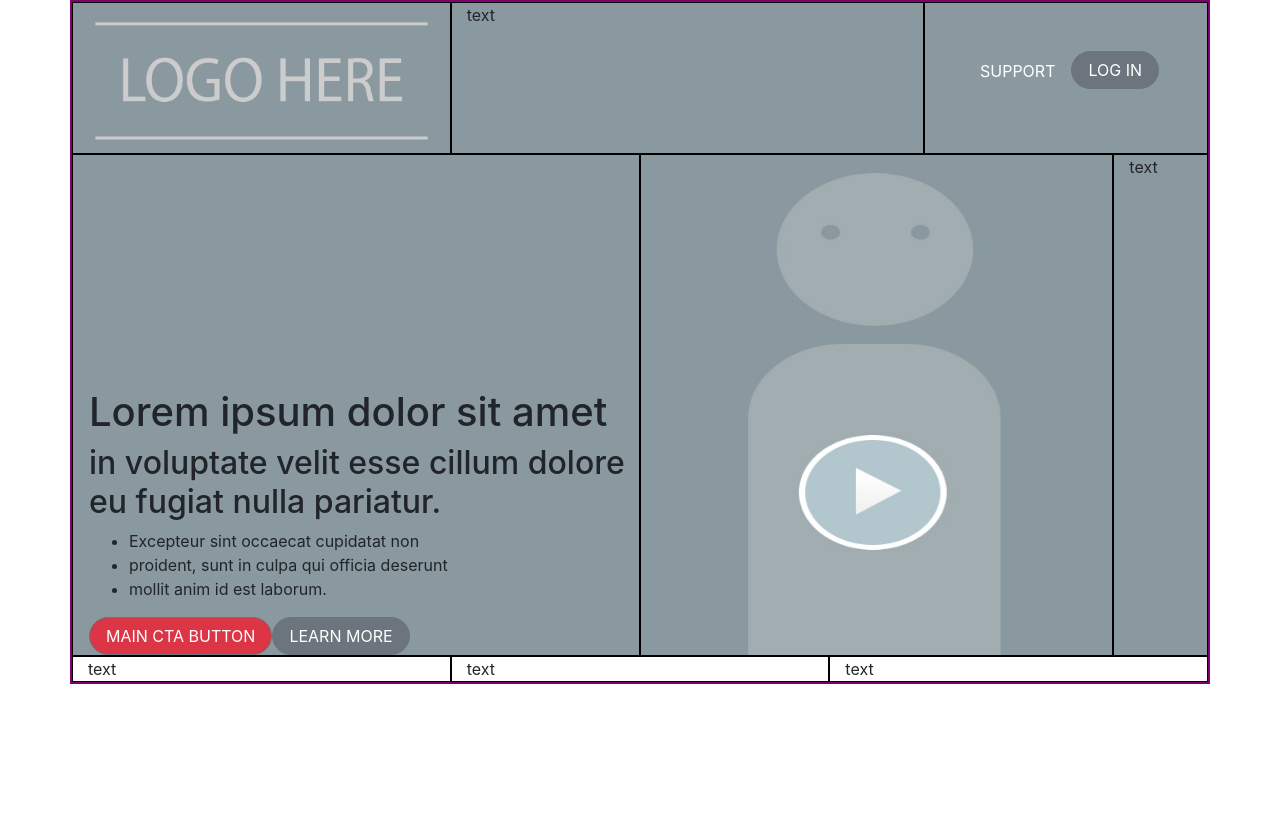
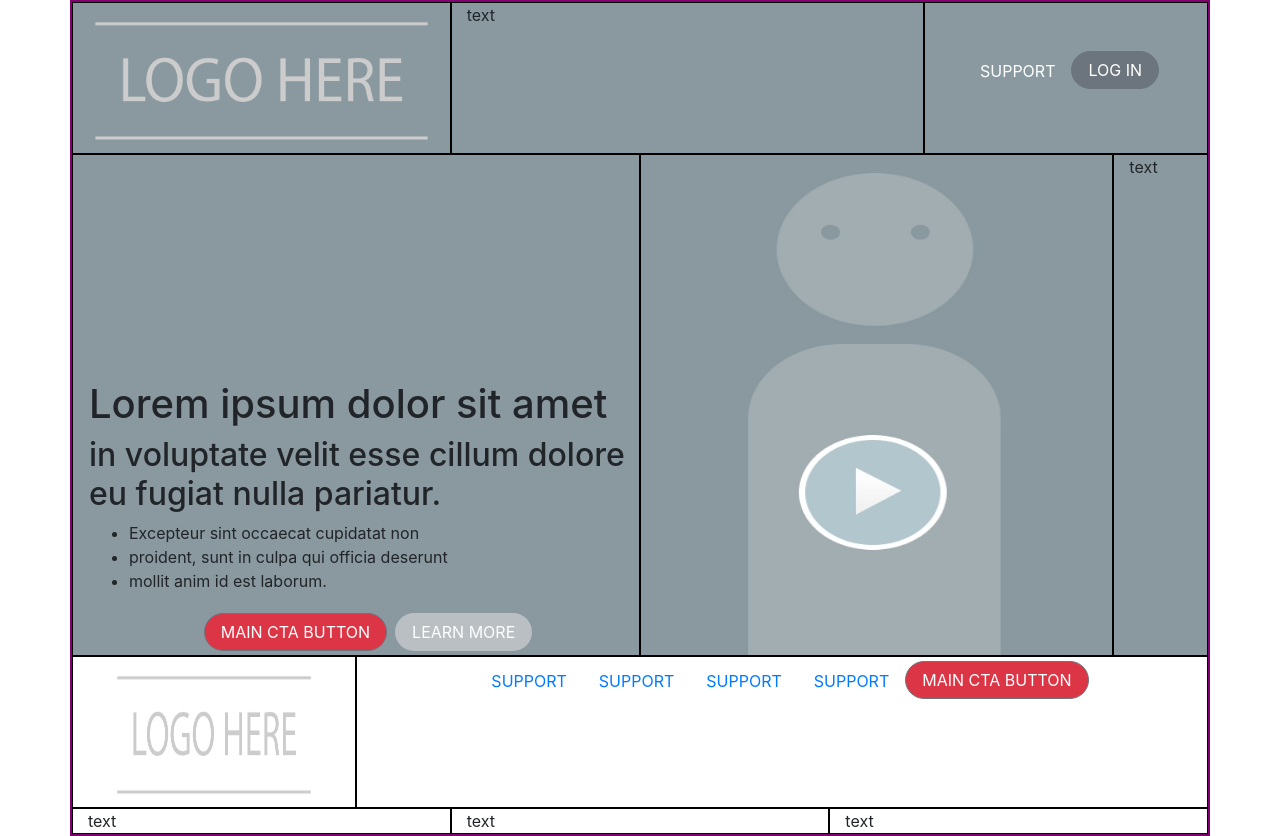
Before and after one commit to julouis/css-framework-challenge, a plain HTML site: page index.html in a window 1280 px wide. Before the commit the page ends 800 px from the top, so only its background shows below. Drawn offline with nearby package versions, Linux system fonts and the light colour scheme.

Commit message:
update progress

```diff
--- a/index.html
+++ b/index.html
@@ -16,9 +16,9 @@
     <div class="container">
 
         <div class="row my-row" style="background-color: rgb(137, 153, 159)">
-            <div class="col-4 my-col d-flex justify-content-center">
+            <div class="col-4 my-col">
 
-                <img width="100%" height="150px" class="" src="images/logo-placeholder.png" alt="logo placeholder">
+                <img width="100%" height="150px" class="justify-content-center" src="images/logo-placeholder.png" alt="logo placeholder">
 
             </div>
             <div class="col-5 my-col">text</div>
@@ -47,10 +47,10 @@
                         <li>proident, sunt in culpa qui officia deserunt</li>
                         <li>mollit anim id est laborum.</li>
                     </ul>
-                    <ul class="nav">
-                        <li class="nav-item"><button type="button" class="bg-danger btn rounded-pill btn-secondary text-white text-uppercase px-3">
+                    <ul class="nav justify-content-center py-1">
+                        <li class="nav-item px-2"><button type="button" class=" bg-danger btn rounded-pill btn-secondary text-white text-uppercase px-3">
                             MAIN CTA BUTTON</button></li>
-                        <li class="nav-item"><button type="button" class=" btn rounded-pill btn-secondary text-white text-uppercase px-3">
+                        <li class="nav-item"><button type="button" class=" btn rounded-pill  text-white text-uppercase px-3" style="background-color:#B9BFC2;">
                             LEARN MORE</button></li>
                     </ul>
                 </div>
@@ -60,6 +60,23 @@
                 <img src="images/Screenshot from 2021-01-22 13-16-19.png" alt="placehold" height="500px" width="300px"></i>
             </div>
             <div class="col-1 my-col">text</div>
+        </div>
+        <div class="row myrow">
+            <div class="col-3 my-col text-center"> <img width="80%" height="150px" class="" src="images/logo-placeholder.png" alt="logo placeholder"></div>
+            <div class="col-9 my-col ">
+                <ul class="nav pt-1 justify-content-center">
+                    <li><a class="nav-link active  text-uppercase" href="" target="_blank">
+                        support</a></li>
+                    <li><a class="nav-link active text-uppercase" href="" target="_blank">
+                        support</a></li>
+                    <li><a class="nav-link active  text-uppercase" href="" target="_blank">
+                        support</a></li>
+                    <li><a class="nav-link active  text-uppercase" href="" target="_blank">
+                        support</a></li>
+                    <li><button type="button" class=" bg-danger btn rounded-pill btn-secondary text-white text-uppercase px-3">
+                        MAIN CTA BUTTON</button></li>
+                </ul>
+            </div>
         </div>
         <div class="row my-row">
             <div class="col my-col">text</div>
```
